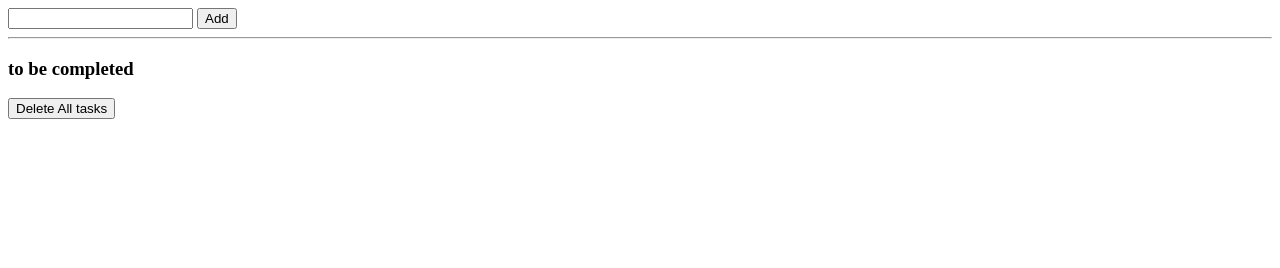
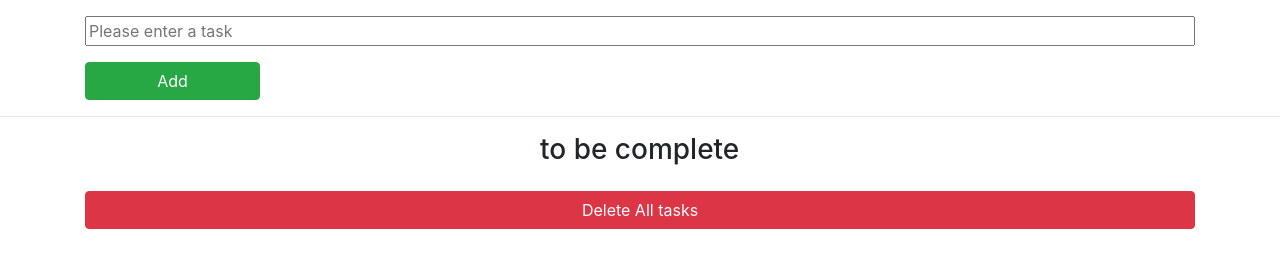
Before and after one commit to tjhooper1/task-list, a plain HTML site: page index.html in a window 1280 px wide. Drawn offline with nearby package versions, Linux system fonts and the light colour scheme.

Commit message:
added styles via bootstrap

```diff
--- a/app.js
+++ b/app.js
@@ -1,6 +1,5 @@
 //fetches todos from the local storage database
 // let checkboxes = document.querySelectorAll('input[type="checkbox"]');
-
 
 getTodos = () => {
     let todos = [];
@@ -37,9 +36,9 @@ add = () => {
 show = () => {
 
     let todos = getTodos();
-    let html = '<h3>to be completed</h3><ul>';
+    let html = '<h3 class="mx-auto" style="width: 200px">to be complete</h3><ul class="list-group">';
     for(let i = 0; i < todos.length; i++) {
-        html += '<li>' + todos[i] + '<input name="'+i+'" type="checkbox" class="checkBox"></li>';
+        html += '<li class="list-group-item">' + todos[i] + '<input name="'+i+'" type="checkbox" class="checkBox ml-10"></li>';
 
     };
     html += '</ul>';
@@ -86,7 +85,6 @@ show = () => {
         }
     })
 
-
     // Loop through results and ...
     for(var i = 0; i < cb.length; i++) {
 
@@ -114,32 +112,10 @@ show = () => {
     button.addEventListener("click", remove);
 }
 
-//The remove function handles grabbing the id from the current task and using that as a selector to remove it
-//from the local storage database. Additionally, the todos array is spliced to remove that current task from the
-//array
+//The remove function removes all state from todos and checkboxes and starts fresh
+
 function remove() {
 
-    // var cbstate = JSON.parse(localStorage.getItem('CBState') || '{}');
-    // var cb = document.querySelectorAll('.checkBox');
-    // console.log(cbstate);
-
-
-    // let id = this.id;
-    // let todos = getTodos();
-
-    // todos.splice(id, 1);
-    // localStorage.setItem('todo', JSON.stringify(todos));
-
-
-
-    // delete cbstate[id];
-    // // localStorage.CBState = JSON.stringify(cbstate);
-    // //find a way to reset the state
-
-
-
-    // localStorage.setItem("CBState", JSON.stringify(cbstate));
-    // show();
     let todos = getTodos();
     todos = [];
     localStorage.setItem('todo', JSON.stringify(todos));
--- a/index.html
+++ b/index.html
@@ -3,6 +3,7 @@
 <head>
   <meta charset="utf-8">
   <meta name="viewport" content="width=device-width, initial-scale=1.0, user-scalable=yes">
+  <link rel="stylesheet" href="https://stackpath.bootstrapcdn.com/bootstrap/4.3.1/css/bootstrap.min.css" integrity="sha384-ggOyR0iXCbMQv3Xipma34MD+dH/1fQ784/j6cY/iJTQUOhcWr7x9JvoRxT2MZw1T" crossorigin="anonymous">
   <link rel="stylesheet" href="styles.css">
   <script
   src="https://code.jquery.com/jquery-3.3.1.js"
@@ -10,17 +11,20 @@
   crossorigin="anonymous"></script>
 </head>
     <body>
-    <input id="task">
-    <button id="add">Add</button>
-    <hr>
-    <div id="todos">
-        <h3>to be complete</h3>
-    </div>
-    <div>
-        <button id="remove">Delete All tasks</button>
-    </div>
+        <div class="container" id="task-container">
+            <input id="task" class="input-group input-group-large mb-3 mt-3" placeholder="Please enter a task">
+            <button class="btn btn-success mx-auto" style="width: 175px" id="add">Add</button>
+        </div>
+        <hr>
+        <div class="container" id="todos">
 
+        </div>
+        <div class="container">
+            <button class="btn btn-danger btn-block mt-3" id="remove">Delete All tasks</button>
+        </div>
 
-    <script src="app.js"></script>
+        <script src="https://cdnjs.cloudflare.com/ajax/libs/popper.js/1.14.7/umd/popper.min.js" integrity="sha384-UO2eT0CpHqdSJQ6hJty5KVphtPhzWj9WO1clHTMGa3JDZwrnQq4sF86dIHNDz0W1" crossorigin="anonymous"></script>
+        <script src="https://stackpath.bootstrapcdn.com/bootstrap/4.3.1/js/bootstrap.min.js" integrity="sha384-JjSmVgyd0p3pXB1rRibZUAYoIIy6OrQ6VrjIEaFf/nJGzIxFDsf4x0xIM+B07jRM" crossorigin="anonymous"></script>
+        <script src="app.js"></script>
     </body>
 </html>
```
